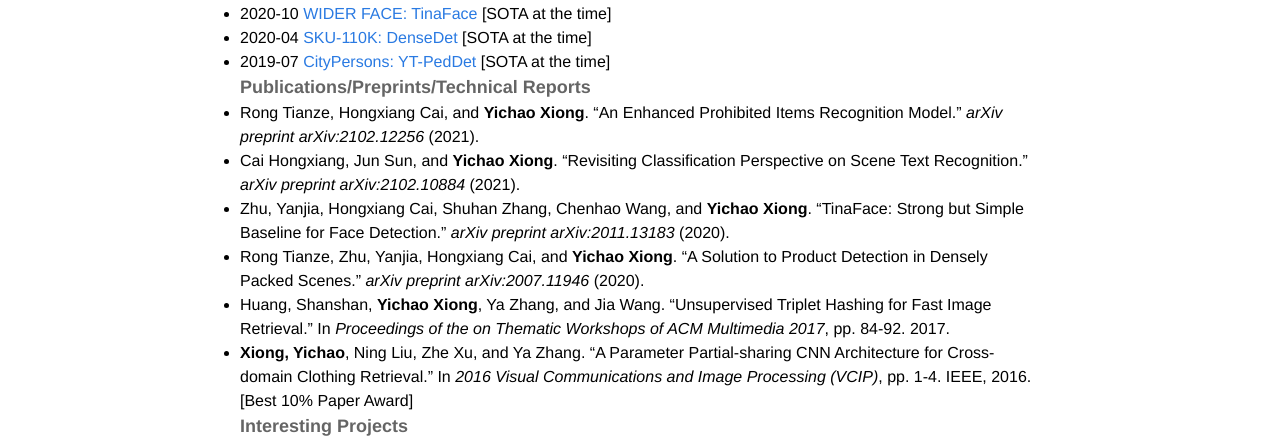
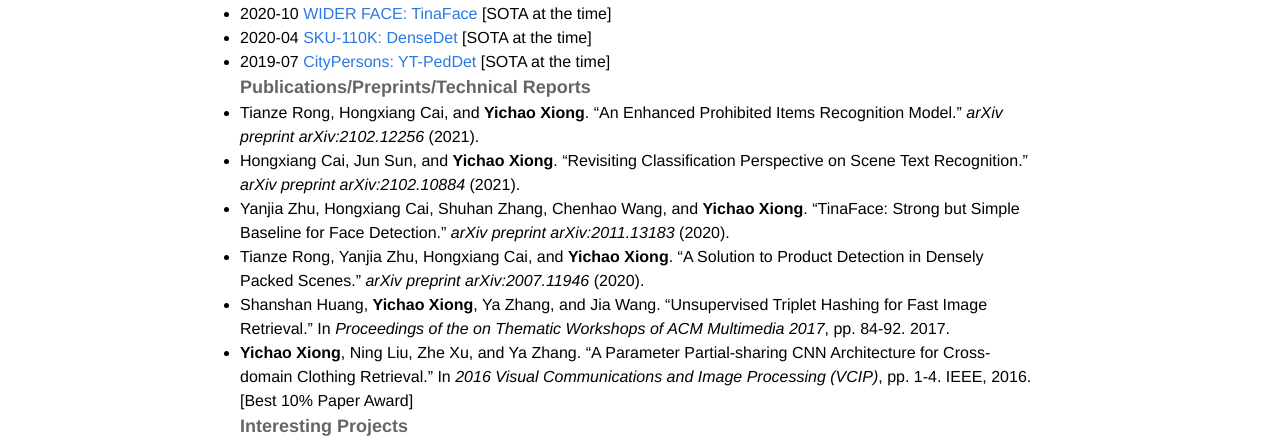
Before and after one commit to mileistone/mileistone.github.io, a Jekyll site: the page built from pages/about.md, in a window 1280 px wide. Shown: the part 360-803 px from the top of the page. Built offline with Jekyll 4.4.1, drawn with Linux system fonts in a browser that asks for light colours.

```diff
--- a/pages/about.md
+++ b/pages/about.md
@@ -35,17 +35,17 @@ includelink: true
 
 ##### Publications/Preprints/Technical Reports
 
-- Rong Tianze, Hongxiang Cai, and **Yichao Xiong**. "An Enhanced Prohibited Items Recognition Model." *arXiv preprint arXiv:2102.12256* (2021).
+- Tianze Rong, Hongxiang Cai, and **Yichao Xiong**. "An Enhanced Prohibited Items Recognition Model." *arXiv preprint arXiv:2102.12256* (2021).
 
-- Cai Hongxiang, Jun Sun, and **Yichao Xiong**. "Revisiting Classification Perspective on Scene Text Recognition." *arXiv preprint arXiv:2102.10884* (2021).
+- Hongxiang Cai, Jun Sun, and **Yichao Xiong**. "Revisiting Classification Perspective on Scene Text Recognition." *arXiv preprint arXiv:2102.10884* (2021).
 
-- Zhu, Yanjia, Hongxiang Cai, Shuhan Zhang, Chenhao Wang, and **Yichao Xiong**. "TinaFace: Strong but Simple Baseline for Face Detection." *arXiv preprint arXiv:2011.13183* (2020).
+- Yanjia Zhu, Hongxiang Cai, Shuhan Zhang, Chenhao Wang, and **Yichao Xiong**. "TinaFace: Strong but Simple Baseline for Face Detection." *arXiv preprint arXiv:2011.13183* (2020).
 
-- Rong Tianze, Zhu, Yanjia, Hongxiang Cai, and **Yichao Xiong**. "A Solution to Product Detection in Densely Packed Scenes." *arXiv preprint arXiv:2007.11946* (2020).
+- Tianze Rong, Yanjia Zhu, Hongxiang Cai, and **Yichao Xiong**. "A Solution to Product Detection in Densely Packed Scenes." *arXiv preprint arXiv:2007.11946* (2020).
 
-- Huang, Shanshan, **Yichao Xiong**, Ya Zhang, and Jia Wang. "Unsupervised Triplet Hashing for Fast Image Retrieval." In *Proceedings of the on Thematic Workshops of ACM Multimedia 2017*, pp. 84-92. 2017.
+- Shanshan Huang, **Yichao Xiong**, Ya Zhang, and Jia Wang. "Unsupervised Triplet Hashing for Fast Image Retrieval." In *Proceedings of the on Thematic Workshops of ACM Multimedia 2017*, pp. 84-92. 2017.
 
-- **Xiong, Yichao**, Ning Liu, Zhe Xu, and Ya Zhang. "A Parameter Partial-sharing CNN Architecture for Cross-domain Clothing Retrieval." In *2016 Visual Communications and Image Processing (VCIP)*, pp. 1-4. IEEE, 2016. [Best 10% Paper Award]
+- **Yichao Xiong**, Ning Liu, Zhe Xu, and Ya Zhang. "A Parameter Partial-sharing CNN Architecture for Cross-domain Clothing Retrieval." In *2016 Visual Communications and Image Processing (VCIP)*, pp. 1-4. IEEE, 2016. [Best 10% Paper Award]
 
 ##### Interesting Projects
 
```
